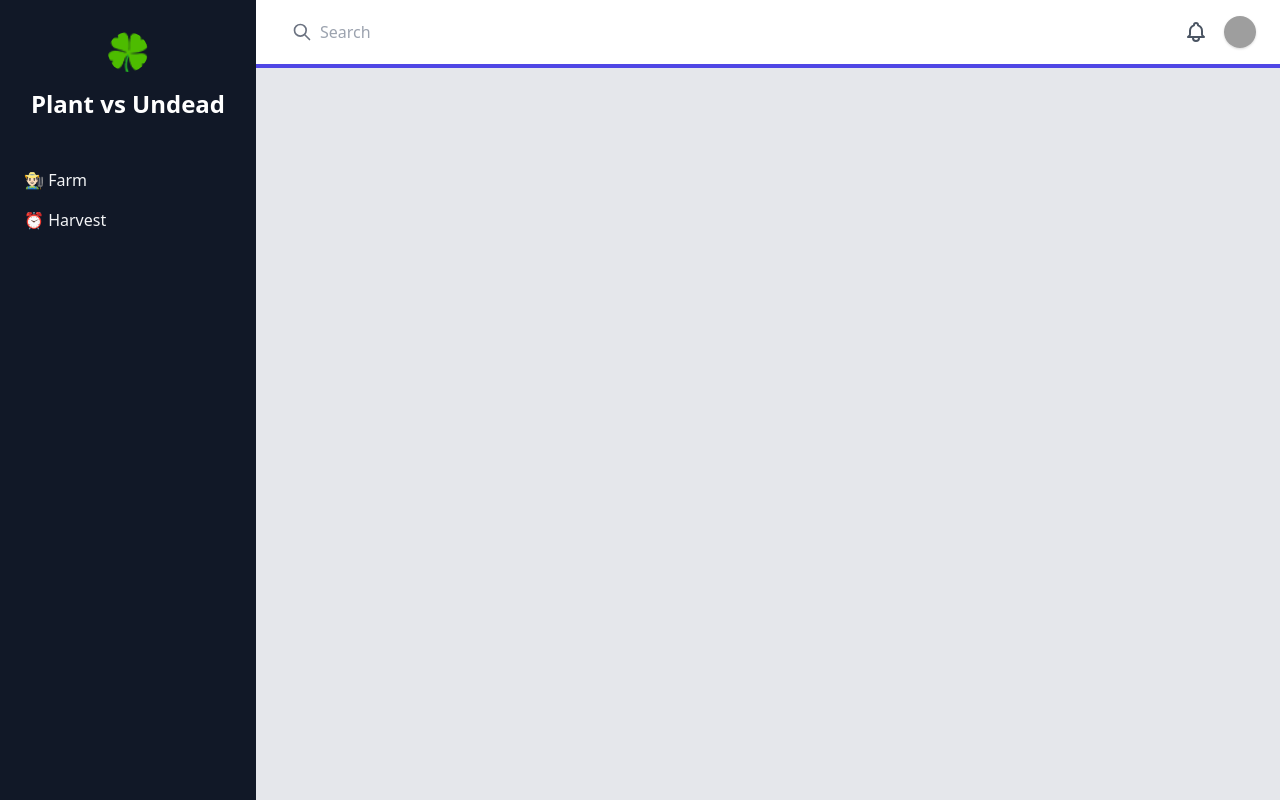
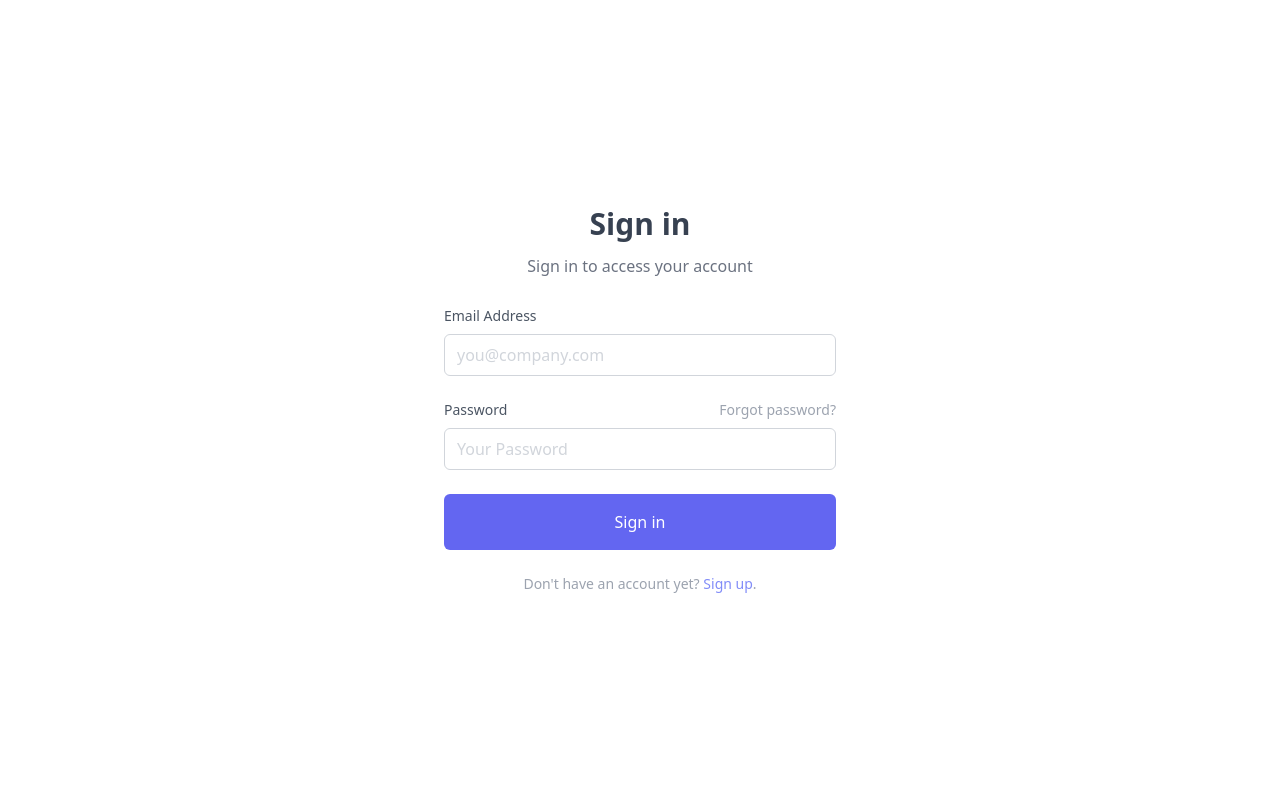
Before and after one commit to YobertyAlej/pvu-manager, a React (Create React App) app: page / in a window 1280 px wide. Built offline with nearby package versions, Linux system fonts and the light colour scheme; grey boxes are pictures that could not be loaded.

Commit message:
Add Login view

```diff
--- a/package.json
+++ b/package.json
@@ -5,6 +5,7 @@
   "dependencies": {
     "@craco/craco": "^6.2.0",
     "cra-template": "1.1.2",
+    "http-proxy-middleware": "^2.0.1",
     "moment": "^2.29.1",
     "react": "^17.0.2",
     "react-countdown": "^2.3.2",
--- a/src/App.js
+++ b/src/App.js
@@ -1,11 +1,18 @@
-import React from 'react';
+import React, { useState } from 'react';
 import { BrowserRouter, Route, Switch } from 'react-router-dom';
 import Sidebar from './components/sidebar.js';
 import Header from './components/header.js';
+import Login from './screens/login.js';
 import Farm from './screens/farm.js';
 import Harvest from './screens/harvest.js';
 
 const App = () => {
+  const [token, setToken] = useState();
+
+  if (!token) {
+    return <Login setToken={setToken} />;
+  }
+
   return (
     <div className="App">
       <div>
--- /dev/null
+++ b/src/screens/login.js
@@ -0,0 +1,113 @@
+import React, { useState } from 'react';
+import PropTypes from 'prop-types';
+
+const loginUser = async (credentials) => {
+  return fetch('http://localhost:8000/api/login', {
+    method: 'POST',
+    headers: {
+      'Content-Type': 'application/json',
+    },
+    body: JSON.stringify(credentials),
+  })
+    .then((data) => data.json())
+    .catch((error) => console.log(error));
+};
+
+const Login = ({ setToken }) => {
+  const [username, setUserName] = useState();
+  const [password, setPassword] = useState();
+
+  const handleSubmit = async (e) => {
+    e.preventDefault();
+    const token = await loginUser({
+      username,
+      password,
+    });
+    setToken(token);
+  };
+
+  return (
+    <div className="flex items-center min-h-screen bg-white dark:bg-gray-900">
+      <div className="container mx-auto">
+        <div className="max-w-md mx-auto my-10">
+          <div className="text-center">
+            <h1 className="my-3 text-3xl font-semibold text-gray-700 dark:text-gray-200">
+              Sign in
+            </h1>
+            <p className="text-gray-500 dark:text-gray-400">
+              Sign in to access your account
+            </p>
+          </div>
+          <div className="m-7">
+            <form onSubmit={handleSubmit}>
+              <div className="mb-6">
+                <label
+                  htmlFor="email"
+                  className="block mb-2 text-sm text-gray-600 dark:text-gray-400"
+                >
+                  Email Address
+                </label>
+                <input
+                  onChange={(e) => setUserName(e.target.value)}
+                  type="email"
+                  name="email"
+                  id="email"
+                  placeholder="you@company.com"
+                  className="w-full px-3 py-2 placeholder-gray-300 border border-gray-300 rounded-md focus:outline-none focus:ring focus:ring-indigo-100 focus:border-indigo-300 dark:bg-gray-700 dark:text-white dark:placeholder-gray-500 dark:border-gray-600 dark:focus:ring-gray-900 dark:focus:border-gray-500"
+                />
+              </div>
+              <div className="mb-6">
+                <div className="flex justify-between mb-2">
+                  <label
+                    htmlFor="password"
+                    className="text-sm text-gray-600 dark:text-gray-400"
+                  >
+                    Password
+                  </label>
+                  <a
+                    href="#!"
+                    className="text-sm text-gray-400 focus:outline-none focus:text-indigo-500 hover:text-indigo-500 dark:hover:text-indigo-300"
+                  >
+                    Forgot password?
+                  </a>
+                </div>
+                <input
+                  onChange={(e) => setPassword(e.target.value)}
+                  type="password"
+                  name="password"
+                  id="password"
+                  placeholder="Your Password"
+                  className="w-full px-3 py-2 placeholder-gray-300 border border-gray-300 rounded-md focus:outline-none focus:ring focus:ring-indigo-100 focus:border-indigo-300 dark:bg-gray-700 dark:text-white dark:placeholder-gray-500 dark:border-gray-600 dark:focus:ring-gray-900 dark:focus:border-gray-500"
+                />
+              </div>
+              <div className="mb-6">
+                <button
+                  type="submit"
+                  className="w-full px-3 py-4 text-white bg-indigo-500 rounded-md focus:bg-indigo-600 focus:outline-none"
+                >
+                  Sign in
+                </button>
+              </div>
+              <p className="text-sm text-center text-gray-400">
+                Don&#x27;t have an account yet?{' '}
+                <a
+                  href="#!"
+                  className="text-indigo-400 focus:outline-none focus:underline focus:text-indigo-500 dark:focus:border-indigo-800"
+                >
+                  Sign up
+                </a>
+                .
+              </p>
+            </form>
+          </div>
+        </div>
+      </div>
+    </div>
+  );
+};
+
+Login.propTypes = {
+  setToken: PropTypes.func.isRequired,
+};
+
+export default Login;
```
Also changed, not shown: 1 other file (tests, documents, lock files or other folders).
